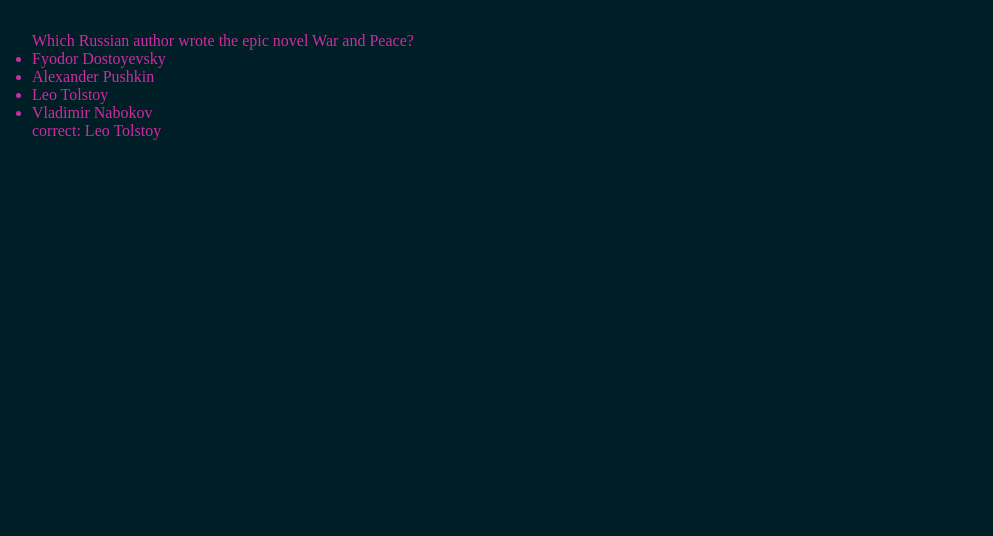
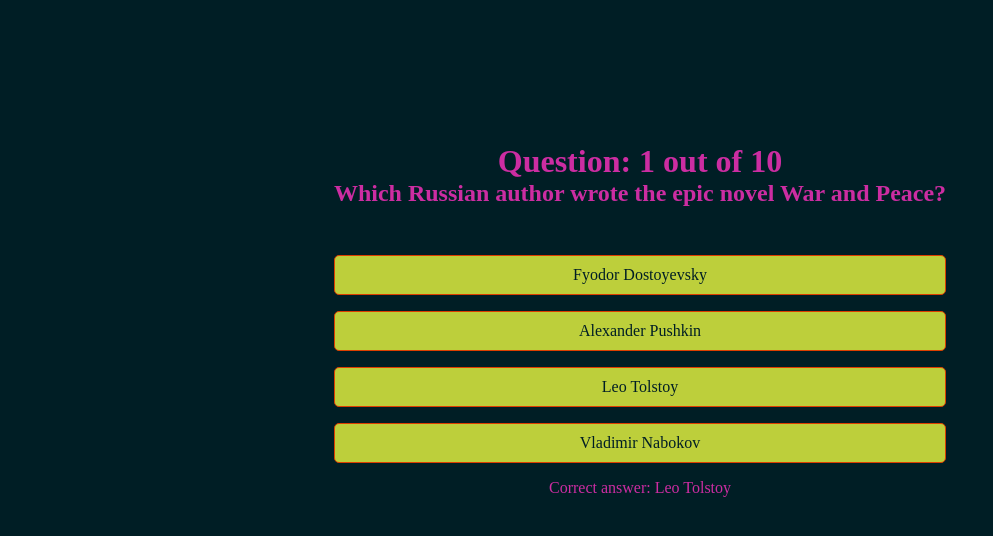
Before and after one commit to ddimkou/trivia-game, a React (Vite) app: page / in a window 1280 px wide. Shown: the top 536 px of the page, without its empty margins (0-993 px from the left). Built offline with nearby package versions, Linux system fonts and the light colour scheme; the HTML template or start-up script is replaced by a standard one.

Commit message:
logic correct answer

```diff
--- a/src/App.css
+++ b/src/App.css
@@ -15,6 +15,51 @@
   color: var(--pink);
 }
 
-div {
+body {
+  min-height: 80vh;
+  display: flex;
+  flex-direction: column;
+  justify-content: center;
+  align-items: center;
+}
+
+.game {
   padding: 1em;
+  text-align: center;
 }
+
+h2 {
+  font-size: 1.5em;
+  margin-bottom: 10px;
+}
+
+ul {
+  list-style: none;
+  padding: 0;
+  margin-top: 3em;
+}
+
+li {
+  margin-bottom: 1em;
+}
+
+.button {
+  background-color: var(--green);
+  color: var(--petrol);
+  border: none;
+  padding: 10px;
+  cursor: pointer;
+  font-size: 1em;
+  border-radius: 5px;
+  border: 1px solid var(--orange);
+}
+.button:hover {
+  background-color: var(--yellow);
+}
+.button:active {
+  background-color: var(--pink);
+}
+
+p {
+  margin-top: 10px;
+}
--- a/src/Trivia.jsx
+++ b/src/Trivia.jsx
@@ -4,6 +4,7 @@ import { questionsFile } from "./questions";
 
 const Trivia = () => {
   const [questions, setQuestions] = useState(questionsFile);
+  const [count, setCount] = useState(0);
   // useEffect(() => {
   //   const fetchData = async () => {
   //     try {
@@ -17,8 +18,6 @@ const Trivia = () => {
   //   fetchData();
   // }, []);
 
-  const count = 0;
-
   const correctAnswer = questions[count].correct_answer;
   const incorrectAnswers = questions[count].incorrect_answers;
   const options = [...incorrectAnswers, correctAnswer];
@@ -29,15 +28,37 @@ const Trivia = () => {
     return options.sort(() => Math.random() - 0.5);
   };
   const shuffledOptions = shuffle(options);
+
+  const checkAnswer = (e) => {
+    const textContent = e.target.textContent;
+    // console.log(textContent);
+    textContent === correctAnswer
+      ? setCount(count + 1)
+      : console.log("try again");
+  };
   return (
     <div className="game">
-      <p>{questions[count].question}</p>
-      <ul>
-        {shuffledOptions.map((shuffleOption, key) => (
-          <li key={key}>{shuffleOption}</li>
-        ))}
-      </ul>
-      <p>correct: {correctAnswer}</p>
+      {count < 2 ? (
+        <>
+          <h1>Question: {count + 1} out of 10</h1>
+          <h2>{questions[count].question}</h2>
+          <ul>
+            {shuffledOptions.map((shuffleOption, key) => (
+              <li key={key} className="button" onClick={checkAnswer}>
+                {shuffleOption}
+              </li>
+            ))}
+          </ul>
+          <p>Correct answer: {correctAnswer}</p>
+        </>
+      ) : (
+        <>
+          <p>Game Over.</p>
+          <p>todo:</p>
+          <p>redirect/play again</p>
+          <p>display score</p>
+        </>
+      )}
     </div>
   );
 };
```
